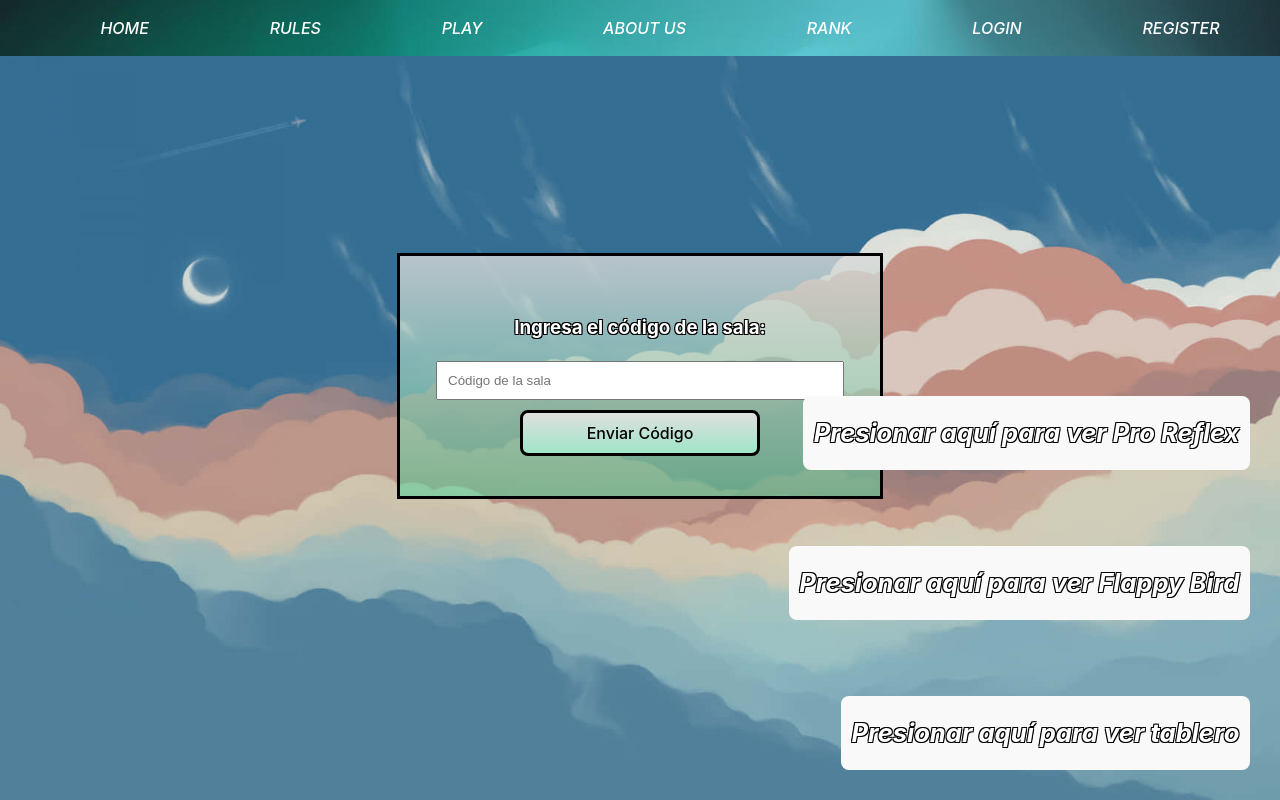
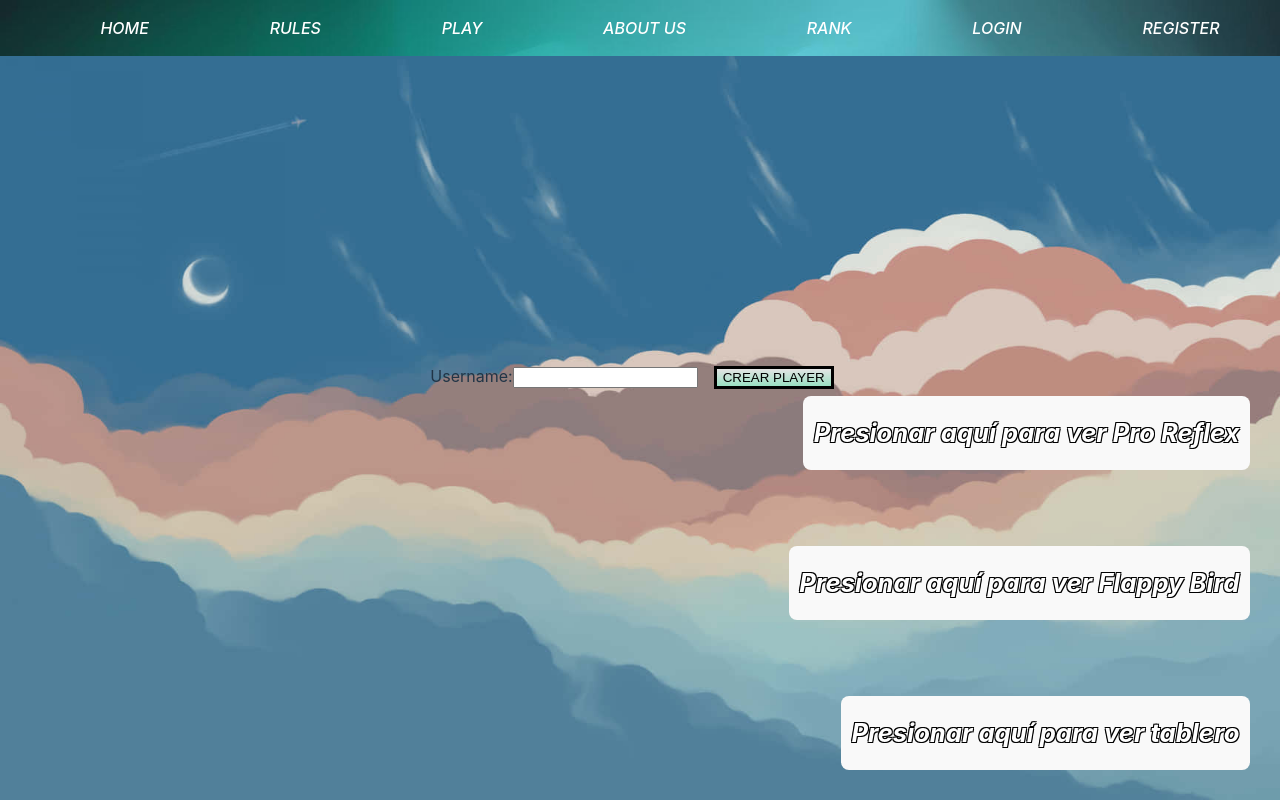
Before and after one commit to ianfryastorga/frontend-polloburbuja, a React (Vite) app in the folder polloburbuja/: page /join_game in a window 1280 px wide. Built offline with nearby package versions, Linux system fonts and the light colour scheme.

Commit message:
crear player

```diff
--- a/polloburbuja/src/game/game_party/join_game/join_game.jsx
+++ b/polloburbuja/src/game/game_party/join_game/join_game.jsx
@@ -11,7 +11,6 @@ function JoinGame() {
   const code = new URLSearchParams(location.search).get('code');
 
   const [username, setUsername] = useState("");
-  const [createcode, setCreateCode] = useState("");
 
 
   const CreatePlayerSubmit = async (event) => {
@@ -31,11 +30,29 @@ function JoinGame() {
 
   return (
     <Layout>
-      <div className='join-container'>
+      {/* <div lassName='join-container'>
         <h3>Ingresa el código de la sala:</h3>
         <input type='text' placeholder='Código de la sala' className='input-codigo'></input>
         <button type='submit' className='boton-enviar'>Enviar Código</button>
+    </div> */}
+
+    <div lassName='join-container'>
+        <form onSubmit={CreatePlayerSubmit}>
+          <label>
+            Username:
+            <input
+              type="text"
+              name="username"
+              value={username}
+              onChange={e => setUsername(e.target.value)}
+              required
+            />
+          </label>
+          <input type="submit" value="CREAR PLAYER" className='gradient-button'/>
+        </form>
+
     </div>
+
     <div>
         <a href='/tablero'><button id='test'><h1>Presionar aquí para ver tablero</h1></button></a>
     </div>
--- a/polloburbuja/src/game/game_party/play/play.jsx
+++ b/polloburbuja/src/game/game_party/play/play.jsx
@@ -18,7 +18,7 @@ function Play() {
         code: createcode
       }).then((response) => {
         console.log('Juego Creado, Ahora tienes que esperar que otros se unan');
-        window.location.href = `/create_game?id_game=${response.data.id_game}&code=${response.data.code}`;
+        window.location.href = `/join_game?id_game=${response.data.id_game}&code=${response.data.code}`;
         // setError(false);
         // setMsg('Juego Creado, Ahora tienes que esperar que otros se unan');
       }).catch((error) => {
@@ -33,7 +33,7 @@ function Play() {
     axios.post(`${import.meta.env.VITE_BACKEND_URL}/games/joingame`, {
         code: joincode
       }).then((response) => {
-        window.location.href = `/create_game?id_game=${response.data.id}&code=${response.data.code}`;
+        window.location.href = `/join_game?id_game=${response.data.id}&code=${response.data.code}`;
         // setError(false);
         // setMsg('Juego Creado, Ahora tienes que esperar que otros se unan');
       }).catch((error) => {
```
